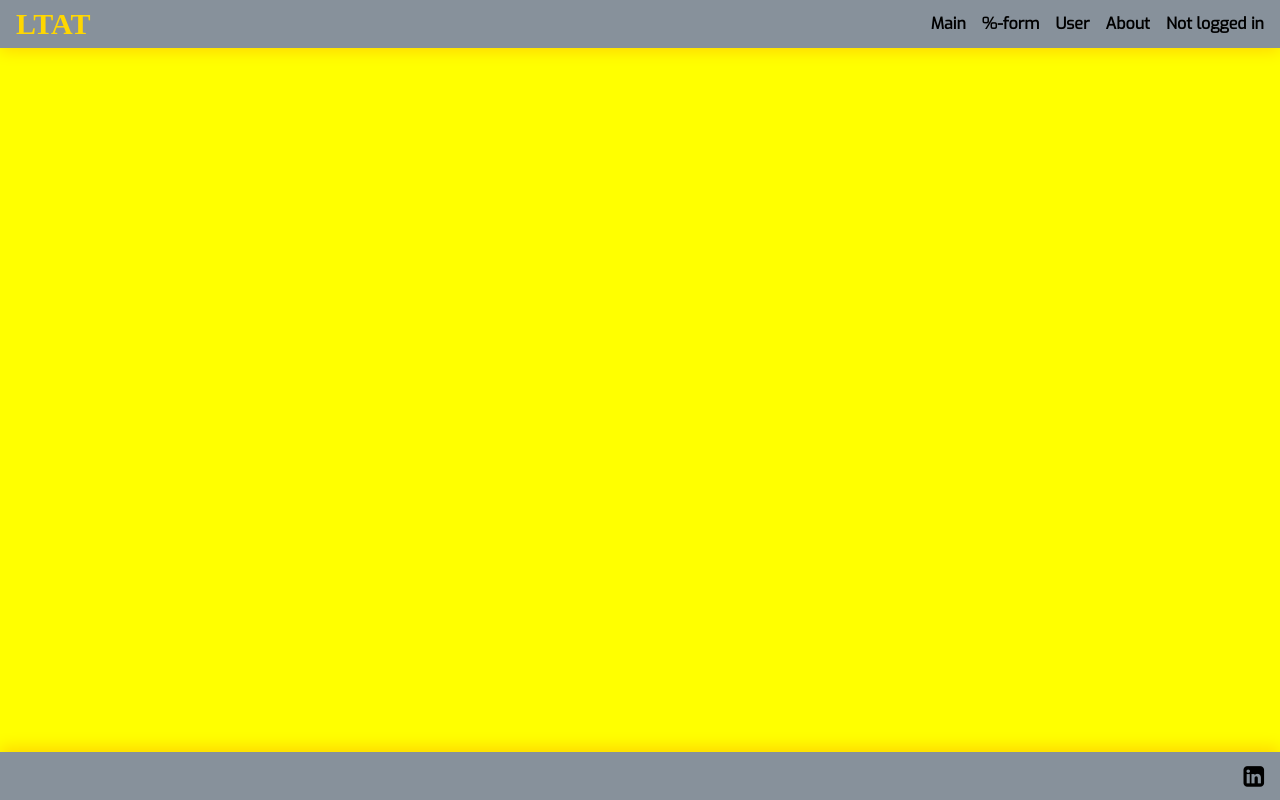
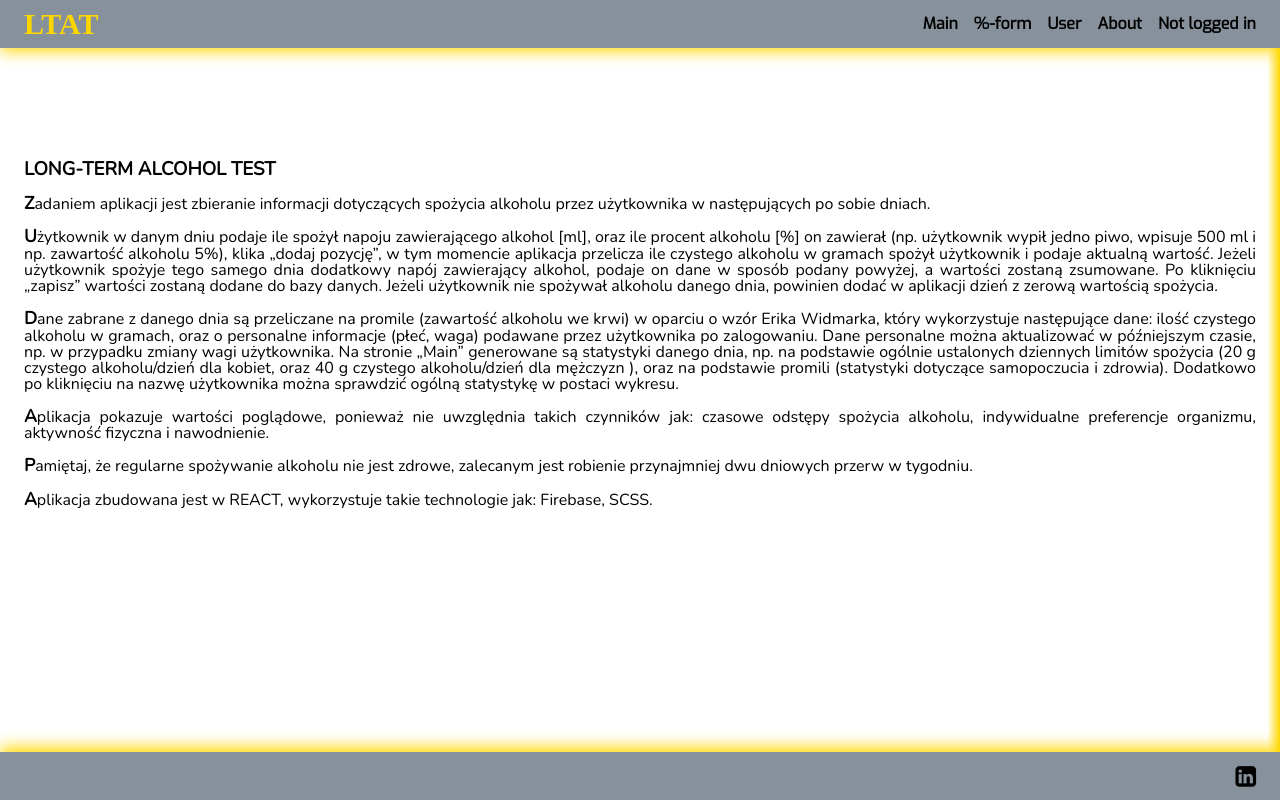
Before and after one commit to Tommatino/LTAT, a React (Vite) app: page /about in a window 1280 px wide. Built offline with nearby package versions, Linux system fonts and the light colour scheme; no server answers; a web font is replaced by a local one.

Commit message:
about update

```diff
--- a/src/Components/About/About.jsx
+++ b/src/Components/About/About.jsx
@@ -1,10 +1,57 @@
-import styles from "./about.module.scss"
+import styles from "./about.module.scss";
 
-function About(props) {
+function About() {
   return (
     <section className={styles.about}>
       <div className={`${styles.about_container} container`}>
-
+        <div className={styles.about_article}>
+          <h3>LONG-TERM ALCOHOL TEST</h3>
+          <p>
+            Zadaniem aplikacji jest zbieranie informacji dotyczących spożycia
+            alkoholu przez użytkownika w następujących po sobie dniach.{" "}
+          </p>
+          <p>
+            Użytkownik w danym dniu podaje ile spożył napoju zawierającego
+            alkohol [ml], oraz ile procent alkoholu [%] on zawierał (np.
+            użytkownik wypił jedno piwo, wpisuje 500 ml i np. zawartość alkoholu
+            5%), klika „dodaj pozycję”, w tym momencie aplikacja przelicza ile
+            czystego alkoholu w gramach spożył użytkownik i podaje aktualną
+            wartość. Jeżeli użytkownik spożyje tego samego dnia dodatkowy napój
+            zawierający alkohol, podaje on dane w sposób podany powyżej, a
+            wartości zostaną zsumowane. Po kliknięciu „zapisz” wartości zostaną
+            dodane do bazy danych. Jeżeli użytkownik nie spożywał alkoholu
+            danego dnia, powinien dodać w aplikacji dzień z zerową wartością
+            spożycia.
+          </p>
+          <p>
+            Dane zabrane z danego dnia są przeliczane na promile (zawartość
+            alkoholu we krwi) w oparciu o wzór Erika Widmarka, który
+            wykorzystuje następujące dane: ilość czystego alkoholu w gramach,
+            oraz o personalne informacje (płeć, waga) podawane przez użytkownika
+            po zalogowaniu. Dane personalne można aktualizować w późniejszym
+            czasie, np. w przypadku zmiany wagi użytkownika. Na stronie „Main”
+            generowane są statystyki danego dnia, np. na podstawie ogólnie
+            ustalonych dziennych limitów spożycia (20 g czystego alkoholu/dzień
+            dla kobiet, oraz 40 g czystego alkoholu/dzień dla mężczyzn ), oraz
+            na podstawie promili (statystyki dotyczące samopoczucia i zdrowia).
+            Dodatkowo po kliknięciu na nazwę użytkownika można sprawdzić ogólną
+            statystykę w postaci wykresu.
+          </p>
+          <p>
+            Aplikacja pokazuje wartości poglądowe, ponieważ nie uwzględnia
+            takich czynników jak: czasowe odstępy spożycia alkoholu,
+            indywidualne preferencje organizmu, aktywność fizyczna i
+            nawodnienie.
+          </p>
+          <p>
+            Pamiętaj, że regularne spożywanie alkoholu nie jest zdrowe,
+            zalecanym jest robienie przynajmniej dwu dniowych przerw w tygodniu.
+          </p>
+          <p>
+            Aplikacja zbudowana jest w REACT, wykorzystuje takie technologie
+            jak: Firebase, SCSS.
+          </p>
+        </div>
       </div>
     </section>
   );
--- a/src/Components/About/about.module.scss
+++ b/src/Components/About/about.module.scss
@@ -1,12 +1,23 @@
+@import "../../scss/main.scss";
 
 .about {
-  height: 88vh;
+  height: $main-height;
+  @include background-main{};
   &_container {
-    background-color: yellow;
-    height: 88vh;
+    height: $main-height;
     display: flex;
     justify-content: center;
     align-items: center;
   }
-
+  &_article {
+    height: 60vh;
+  }
+  h3, p {
+    margin-bottom: 1rem;
+    text-align: justify;
+  }
+  p::first-letter {
+    font-size: 1.1rem;
+    font-weight: bold;
+  }
 }
--- a/src/Components/Footer/footer.module.scss
+++ b/src/Components/Footer/footer.module.scss
@@ -3,7 +3,6 @@
 .footer {
   height: $footer-height;
   background-color: $color-main;
-  padding: 0 1rem;
   display: flex;
   justify-content: flex-start;
   align-items: center;
--- a/src/Components/Header/header.module.scss
+++ b/src/Components/Header/header.module.scss
@@ -3,7 +3,6 @@
 .header {
   height: $header-height;
   background-color: $color-main;
-  padding: 0 1rem;
   box-shadow: 0 0.2rem 1rem $color-auxiliary;
   position: relative;
   z-index: 10;
--- a/src/Components/Home/home.module.scss
+++ b/src/Components/Home/home.module.scss
@@ -1,9 +1,10 @@
+@import "../../scss/main.scss";
 
 .main {
-  height: 88vh;
+  height: $main-height;
+  @include background-main{};
   &_container {
-    background-color: green;
-    height: 88vh;
+    height: $main-height;
     display: flex;
     justify-content: center;
     align-items: center;
--- a/src/Components/StatisticsChart/statisticschart.module.scss
+++ b/src/Components/StatisticsChart/statisticschart.module.scss
@@ -1,9 +1,10 @@
+@import "../../scss/main.scss";
 
 .statistics {
-  height: 88vh;
+  height: $main-height;
+  @include background-main{};
   &_container {
-    background-color: lightblue;
-    height: 88vh;
+    height: $main-height;
     display: flex;
     justify-content: center;
     align-items: center;
--- a/src/Components/UserParametersForm/UserParametersForm.jsx
+++ b/src/Components/UserParametersForm/UserParametersForm.jsx
@@ -90,10 +90,10 @@ function UserParametersForm() {
   }
 
   return (
-    <section className={`${styles.userform}`}>
-      <div className={styles.userform_wrapper}>
-        <form className={`${styles.userform_form}`} onSubmit={handleSubmit}>
-          <h3 className={`${styles.p}`}>Podaj dodatkowe, niezbędne dane:</h3>
+    <section className={`${styles.user_param}`}>
+      <div className={styles.user_param__wrapper}>
+        <form className={`${styles.user_param__form}`} onSubmit={handleSubmit}>
+          <h3 className={`${styles.h3}`}>Podaj dodatkowe, niezbędne dane:</h3>
 
           <label className={styles.label}>
             Płeć:
--- a/src/Components/UserParametersForm/userparametersform.module.scss
+++ b/src/Components/UserParametersForm/userparametersform.module.scss
@@ -1,21 +1,23 @@
+@import "../../scss/main.scss";
 
-.userform {
-  height: 88vh;
-  background-color: magenta;
+.user_param {
+  height: $main-height;
+  background-color: white;
+  @include background-main{};
   display: flex;
   justify-content: center;
   align-items: center;
-  &_wrapper {
+  &__wrapper {
 
   }
-  &_form {
+  &__form {
     width: 30vw;
     height: 40vh;
     background-color: deepskyblue;
     display: flex;
     flex-direction: column;
     justify-content: flex-start;
-    p, .label, .button {
+    .h3, .label, .button {
       margin: 1rem 0 0 1rem;
     }
   }
--- a/src/scss/_layout.scss
+++ b/src/scss/_layout.scss
@@ -1,9 +1,6 @@
 @import "_variables.scss";
 
 :root {
-  /*font-family: Inter, system-ui, Avenir, Helvetica, Arial, sans-serif;*/
-  /*line-height: 1.5;*/
-  /*font-weight: 400;*/
 }
 
 body {
@@ -16,6 +13,7 @@ body {
   max-width: $main-width;
   margin: 0 auto;
   box-sizing: border-box;
+  padding: 0 1.5rem;
 }
 
 .btn {
```
Lines whose indentation alone changed are shown as unchanged.
